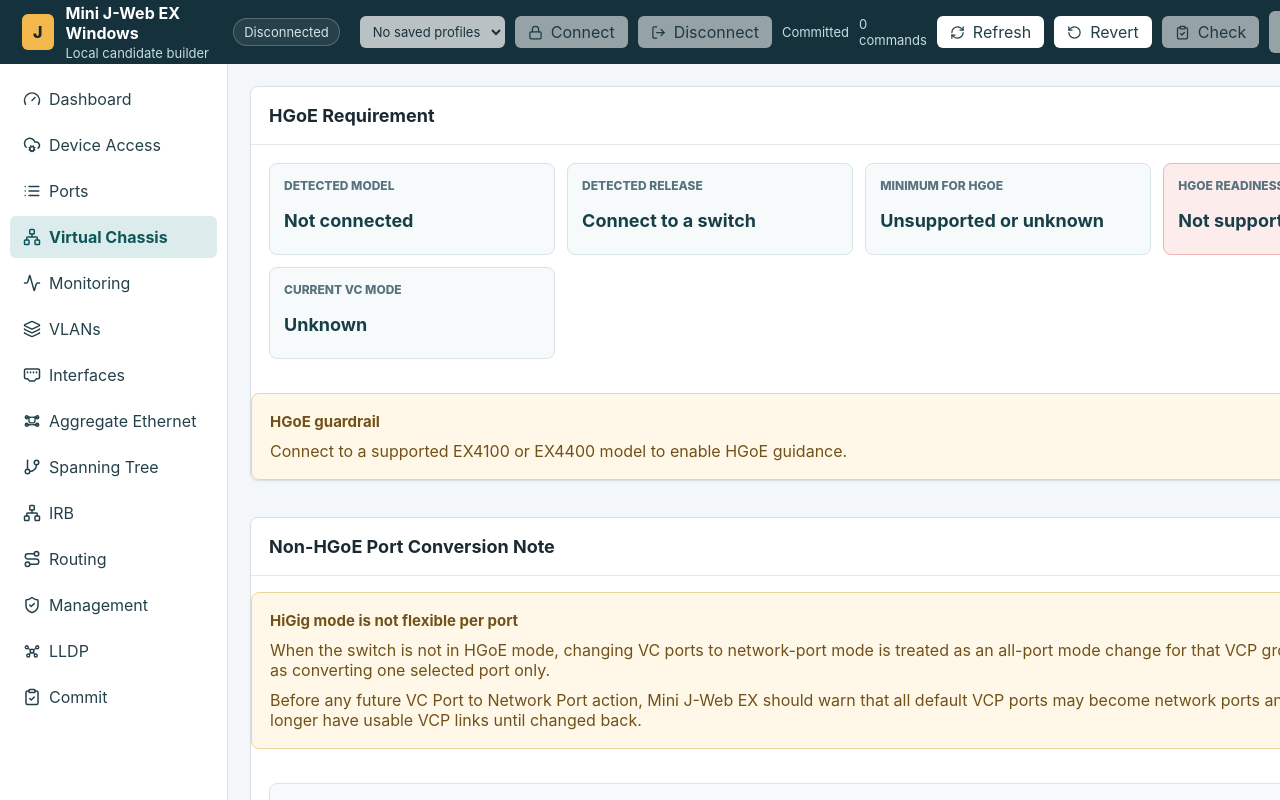
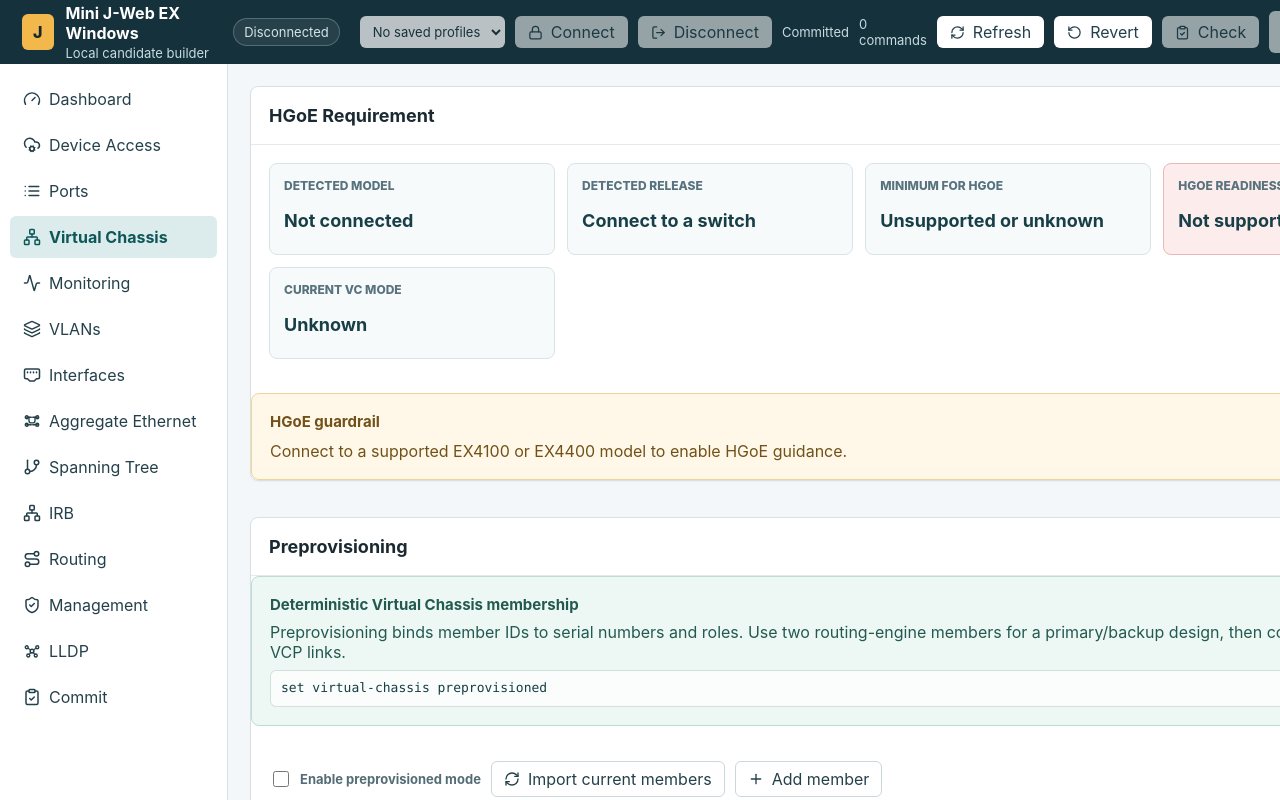
Before and after one commit to nuaythebeest/Mini-JWeb, a React (Vite) app: page / in a window 1280 px wide. Both pictures are taken after a click on the button "Virtual Chassis". Shown: the top 800 px of the page. Built offline with nearby package versions, Linux system fonts and the light colour scheme.

Commit message:
Add virtual chassis preprovisioning UI

```diff
--- a/src/renderer/App.jsx
+++ b/src/renderer/App.jsx
@@ -892,8 +892,9 @@ function DeviceAccess({ connectionProps }) {
   );
 }
 
-function VirtualChassis({ deviceInfo, connection, deviceSnapshot }) {
+function VirtualChassis({ config, setConfig, deviceInfo, connection, deviceSnapshot }) {
   const hgoe = hgoeEligibility(deviceInfo);
+  const virtualChassis = config.virtualChassis || defaultConfig.virtualChassis;
   const connected = Boolean(deviceInfo?.ok);
   const statusClass = hgoe.eligible ? "ok" : hgoe.supported ? "warn" : "alert";
   const versionText = connected ? hgoe.release || "Unknown" : "Connect to a switch";
@@ -923,6 +924,63 @@ function VirtualChassis({ deviceInfo, connection, deviceSnapshot }) {
     } finally {
       setBusy(false);
     }
+  }
+
+  function setVirtualChassis(nextVirtualChassis) {
+    setConfig({
+      ...config,
+      virtualChassis: {
+        ...virtualChassis,
+        ...nextVirtualChassis,
+        modified: true
+      }
+    });
+  }
+
+  function updateVcMember(index, patch) {
+    const members = (virtualChassis.members || []).map((member, memberIndex) => (
+      memberIndex === index ? { ...member, ...patch, modified: true } : member
+    ));
+    setVirtualChassis({ members });
+  }
+
+  function addVcMember() {
+    const usedIds = new Set((virtualChassis.members || []).map((member) => String(member.memberId)));
+    let nextId = 0;
+    while (usedIds.has(String(nextId))) {
+      nextId += 1;
+    }
+    setVirtualChassis({
+      preprovisioned: true,
+      members: [
+        ...(virtualChassis.members || []),
+        { memberId: String(nextId), serialNumber: "", model: deviceInfo?.model || "", role: nextId < 2 ? "routing-engine" : "line-card", modified: true }
+      ]
+    });
+  }
+
+  function removeVcMember(index) {
+    setVirtualChassis({ members: (virtualChassis.members || []).filter((_member, memberIndex) => memberIndex !== index) });
+  }
+
+  function importCurrentMembers() {
+    const imported = (deviceSnapshot?.virtualChassis?.members || []).map((member) => ({
+      memberId: member.memberId,
+      serialNumber: member.serialNumber,
+      model: member.model,
+      role: /master|backup/i.test(member.role || "") ? "routing-engine" : "line-card",
+      modified: true
+    }));
+    if (imported.length === 0 && deviceInfo?.serialNumber) {
+      imported.push({
+        memberId: "0",
+        serialNumber: deviceInfo.serialNumber,
+        model: deviceInfo.model || "",
+        role: "routing-engine",
+        modified: true
+      });
+    }
+    setVirtualChassis({ preprovisioned: true, members: imported });
   }
 
   return (
@@ -957,6 +1015,72 @@ function VirtualChassis({ deviceInfo, connection, deviceSnapshot }) {
             <p>Current release {hgoe.release || "unknown"} is below the minimum. Show a warning and disable HGoE mode-change actions until the switch is upgraded.</p>
           ) : null}
         </div>
+      </Section>
+
+      <Section title="Preprovisioning" icon={ClipboardCheck}>
+        <div className="guidance-panel">
+          <strong>Deterministic Virtual Chassis membership</strong>
+          <p>Preprovisioning binds member IDs to serial numbers and roles. Use two routing-engine members for a primary/backup design, then convert the intended VCP links.</p>
+          <code>set virtual-chassis preprovisioned</code>
+        </div>
+        <div className="vc-preprovision-toolbar">
+          <label className="checkline">
+            <input
+              type="checkbox"
+              checked={Boolean(virtualChassis.preprovisioned)}
+              onChange={(event) => setVirtualChassis({ preprovisioned: event.target.checked })}
+            />
+            Enable preprovisioned mode
+          </label>
+          <button type="button" onClick={importCurrentMembers}>
+            <RefreshCw size={16} />Import current members
+          </button>
+          <button type="button" onClick={addVcMember}>
+            <Plus size={16} />Add member
+          </button>
+        </div>
+        <div className="table-wrap vc-member-table">
+          <table>
+            <thead>
+              <tr>
+                <th>Member ID</th>
+                <th>Serial Number</th>
+                <th>Model</th>
+                <th>Role</th>
+                <th>Status</th>
+                <th></th>
+              </tr>
+            </thead>
+            <tbody>
+              {(virtualChassis.members || []).map((member, index) => {
+                const liveMember = (deviceSnapshot?.virtualChassis?.members || []).find((item) => item.serialNumber === member.serialNumber || item.memberId === member.memberId);
+                return (
+                  <tr key={`${member.memberId}-${index}`}>
+                    <td><TextInput value={member.memberId} onChange={(event) => updateVcMember(index, { memberId: event.target.value })} /></td>
+                    <td><TextInput value={member.serialNumber} onChange={(event) => updateVcMember(index, { serialNumber: event.target.value.trim().toUpperCase() })} placeholder="PE3717390443" /></td>
+                    <td><TextInput value={member.model || ""} onChange={(event) => updateVcMember(index, { model: event.target.value })} placeholder="EX4300-48T" /></td>
+                    <td>
+                      <select value={member.role || "line-card"} onChange={(event) => updateVcMember(index, { role: event.target.value })}>
+                        <option value="routing-engine">Routing Engine</option>
+                        <option value="line-card">Linecard</option>
+                      </select>
+                    </td>
+                    <td>{liveMember ? `${liveMember.status} / ${liveMember.role}` : "Planned"}</td>
+                    <td>
+                      <button type="button" className="icon" onClick={() => removeVcMember(index)} title="Remove member">
+                        <Trash2 size={16} />
+                      </button>
+                    </td>
+                  </tr>
+                );
+              })}
+              {(virtualChassis.members || []).length === 0 ? (
+                <tr><td colSpan="6" className="empty-state">No preprovisioned members yet. Import current members or add member rows.</td></tr>
+              ) : null}
+            </tbody>
+          </table>
+        </div>
+        <p className="status-text">These rows generate candidate configuration only. Use Commit Confirm for the safe apply step.</p>
       </Section>
 
       <Section title="Non-HGoE Port Conversion Note" icon={Cable}>
@@ -2746,7 +2870,7 @@ function App() {
     dashboard: <Dashboard config={config} commands={commands} errors={errors} deviceSnapshot={deviceSnapshot} connectionProps={{ connection, setConnection, deviceInfo, connectToSwitch, disconnectFromDevice, connectionStatus, connectionBusy }} />,
     deviceAccess: <DeviceAccess connectionProps={{ connection, setConnection, deviceInfo, connectToSwitch, disconnectFromDevice, connectionStatus, connectionBusy }} />,
     ports: <Ports config={config} setConfig={setCleanConfig} deviceSnapshot={deviceSnapshot} connection={connection} setDeviceSnapshot={setDeviceSnapshot} />,
-    virtualChassis: <VirtualChassis deviceInfo={deviceInfo} connection={connection} deviceSnapshot={deviceSnapshot} />,
+    virtualChassis: <VirtualChassis config={config} setConfig={setCandidateConfig} deviceInfo={deviceInfo} connection={connection} deviceSnapshot={deviceSnapshot} />,
     monitoring: <Monitoring connection={connection} />,
     vlans: <Vlans config={config} setConfig={setCandidateConfig} />,
     interfaces: <Interfaces config={config} setConfig={setCandidateConfig} deviceSnapshot={deviceSnapshot} />,
--- a/src/renderer/configBuilder.js
+++ b/src/renderer/configBuilder.js
@@ -13,6 +13,8 @@ const USER_NAME = /^[A-Za-z_][A-Za-z0-9_.-]{0,62}$/;
 const HOST_NAME = /^[A-Za-z0-9](?:[A-Za-z0-9-]{0,61}[A-Za-z0-9])?(?:\.[A-Za-z0-9](?:[A-Za-z0-9-]{0,61}[A-Za-z0-9])?)*$/;
 const FQDN_OR_IP = /^[A-Za-z0-9](?:[A-Za-z0-9.-]{0,251}[A-Za-z0-9])?$/;
 const TIME_ZONE = /^[A-Za-z_]+\/[A-Za-z0-9_+-]+(?:\/[A-Za-z0-9_+-]+)?$/;
+const VC_SERIAL = /^[A-Za-z0-9_-]+$/;
+const VC_ROLES = new Set(["routing-engine", "line-card"]);
 const PROTECTED_VLANS = new Set(["default"]);
 const BRIDGE_PRIORITIES = new Set(Array.from({ length: 16 }, (_, index) => String(index * 4096)));
 
@@ -370,6 +372,43 @@ export function validateConfig(config) {
     }
   });
 
+  const virtualChassis = config.virtualChassis || defaultConfig.virtualChassis;
+  if (virtualChassis.modified !== false && virtualChassis.preprovisioned) {
+    const memberIds = new Set();
+    const serials = new Set();
+    let routingEngines = 0;
+    (virtualChassis.members || []).forEach((member, index) => {
+      const label = `VC member ${member.memberId || index + 1}`;
+      const memberId = Number(member.memberId);
+      if (!Number.isInteger(memberId) || memberId < 0 || memberId > 9) {
+        errors.push(`${label}: member ID must be 0-9.`);
+      }
+      if (memberIds.has(String(member.memberId))) {
+        errors.push(`${label}: member ID is duplicated.`);
+      }
+      memberIds.add(String(member.memberId));
+      if (!VC_SERIAL.test(member.serialNumber || "")) {
+        errors.push(`${label}: serial number is required and must use letters, numbers, dash, or underscore.`);
+      }
+      if (serials.has(String(member.serialNumber || ""))) {
+        errors.push(`${label}: serial number is duplicated.`);
+      }
+      serials.add(String(member.serialNumber || ""));
+      if (!VC_ROLES.has(member.role || "")) {
+        errors.push(`${label}: role must be routing-engine or line-card.`);
+      }
+      if (member.role === "routing-engine") {
+        routingEngines += 1;
+      }
+    });
+    if ((virtualChassis.members || []).length === 0) {
+      errors.push("Virtual Chassis preprovisioning requires at least one member.");
+    }
+    if (routingEngines > 2) {
+      errors.push("Virtual Chassis preprovisioning should not define more than two routing-engine members.");
+    }
+  }
+
   const system = config.management.system || defaultConfig.management.system;
   if (system.modified !== false) {
     if (system.hostName && !HOST_NAME.test(system.hostName)) {
@@ -419,6 +458,7 @@ export function buildSetCommands(config) {
   const currentInterfaceNames = new Set(config.interfaces.map((item) => stripUnit(item.name)).filter(Boolean));
   const currentAggregateNames = new Set((config.aggregate?.interfaces || []).map((item) => aeName(item.number)).filter(Boolean));
   const baselineInterfaceNames = new Set(config.baseline?.interfaces || []);
+  const virtualChassis = config.virtualChassis || defaultConfig.virtualChassis;
 
   (config.baseline?.vlans || []).forEach((vlanName) => {
     const protectedVlan = PROTECTED_VLANS.has(String(vlanName || "").toLowerCase());
@@ -690,6 +730,18 @@ export function buildSetCommands(config) {
     }
   });
 
+  if (virtualChassis.modified !== false) {
+    if (virtualChassis.preprovisioned) {
+      commands.push("set virtual-chassis preprovisioned");
+      (virtualChassis.members || []).forEach((member) => {
+        commands.push(`set virtual-chassis member ${member.memberId} serial-number ${member.serialNumber}`);
+        commands.push(`set virtual-chassis member ${member.memberId} role ${member.role || "line-card"}`);
+      });
+    } else {
+      commands.push("delete virtual-chassis preprovisioned");
+    }
+  }
+
   if (config.management.modified !== false && config.management.enabled) {
     commands.push("set system management-instance");
     commands.push(`delete interfaces ${config.management.interfaceName} unit 0 family inet`);
@@ -815,6 +867,7 @@ export function configFromSnapshot(snapshot, previousConfig = defaultConfig) {
       users: []
     },
     lldp: snapshot.lldp || previousConfig.lldp || defaultConfig.lldp,
+    virtualChassis: snapshot.virtualChassisConfig || previousConfig.virtualChassis || defaultConfig.virtualChassis,
     spanningTree: snapshot.spanningTree || previousConfig.spanningTree || defaultConfig.spanningTree,
     aggregate: {
       deviceCount: snapshot.aggregateDeviceCount || "",
@@ -861,6 +914,11 @@ export const defaultConfig = {
     interfaces: "all",
     modified: false
   },
+  virtualChassis: {
+    preprovisioned: false,
+    members: [],
+    modified: false
+  },
   spanningTree: defaultSpanningTree,
   aggregate: {
     deviceCount: "",
--- a/src/renderer/styles.css
+++ b/src/renderer/styles.css
@@ -394,6 +394,25 @@ main {
   font-size: 12px;
   font-weight: 800;
   gap: 6px;
+}
+
+.vc-preprovision-toolbar {
+  align-items: center;
+  display: flex;
+  flex-wrap: wrap;
+  gap: 10px;
+  margin-bottom: 14px;
+}
+
+.vc-member-table input,
+.vc-member-table select {
+  min-width: 120px;
+  width: 100%;
+}
+
+.vc-member-table td:last-child {
+  text-align: right;
+  width: 54px;
 }
 
 .firmware-layout {
```
Also changed, not shown: src/main/netconf.js (+36 -1 lines).
